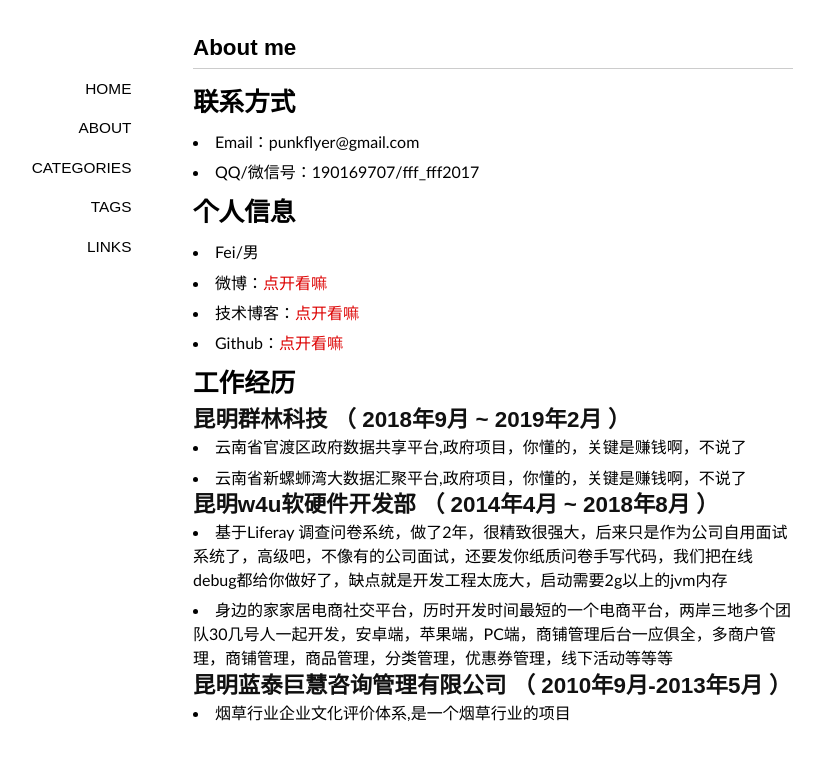
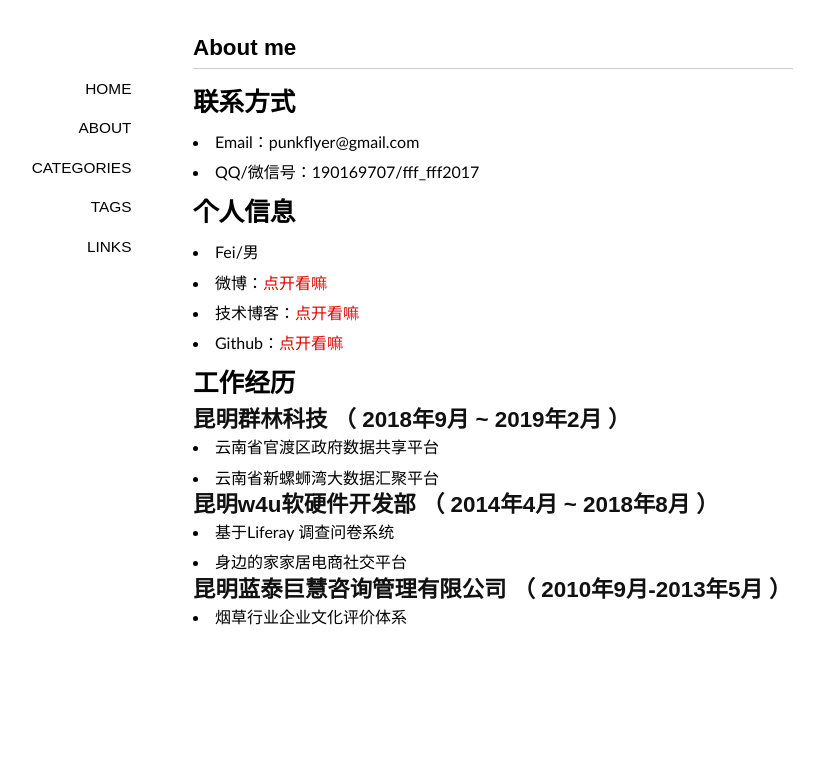
Before and after one commit to punkmonday/punkmonday.github.io, a Jekyll site: the page built from about/index.md, in a window 1280 px wide. Shown: the top 760 px of the page, without its empty margins (147-968 px from the left). Built offline with Jekyll 4.4.1, drawn with Linux system fonts in a browser that asks for light colours; some web fonts are replaced.

Commit message:
Update index.md

```diff
--- a/about/index.md
+++ b/about/index.md
@@ -20,14 +20,14 @@ published: true
 
 ## 昆明群林科技 （ 2018年9月 ~ 2019年2月 ）
 
-- 云南省官渡区政府数据共享平台,政府项目，你懂的，关键是赚钱啊，不说了
-- 云南省新螺蛳湾大数据汇聚平台,政府项目，你懂的，关键是赚钱啊，不说了
+- 云南省官渡区政府数据共享平台
+- 云南省新螺蛳湾大数据汇聚平台
 
 ## 昆明w4u软硬件开发部 （ 2014年4月 ~ 2018年8月 ）
 
-- 基于Liferay 调查问卷系统，做了2年，很精致很强大，后来只是作为公司自用面试系统了，高级吧，不像有的公司面试，还要发你纸质问卷手写代码，我们把在线debug都给你做好了，缺点就是开发工程太庞大，启动需要2g以上的jvm内存
-- 身边的家家居电商社交平台，历时开发时间最短的一个电商平台，两岸三地多个团队30几号人一起开发，安卓端，苹果端，PC端，商铺管理后台一应俱全，多商户管理，商铺管理，商品管理，分类管理，优惠券管理，线下活动等等等
+- 基于Liferay 调查问卷系统
+- 身边的家家居电商社交平台
 
 ## 昆明蓝泰巨慧咨询管理有限公司 （  2010年9月-2013年5月 ）
 
-- 烟草行业企业文化评价体系,是一个烟草行业的项目
+- 烟草行业企业文化评价体系
```
